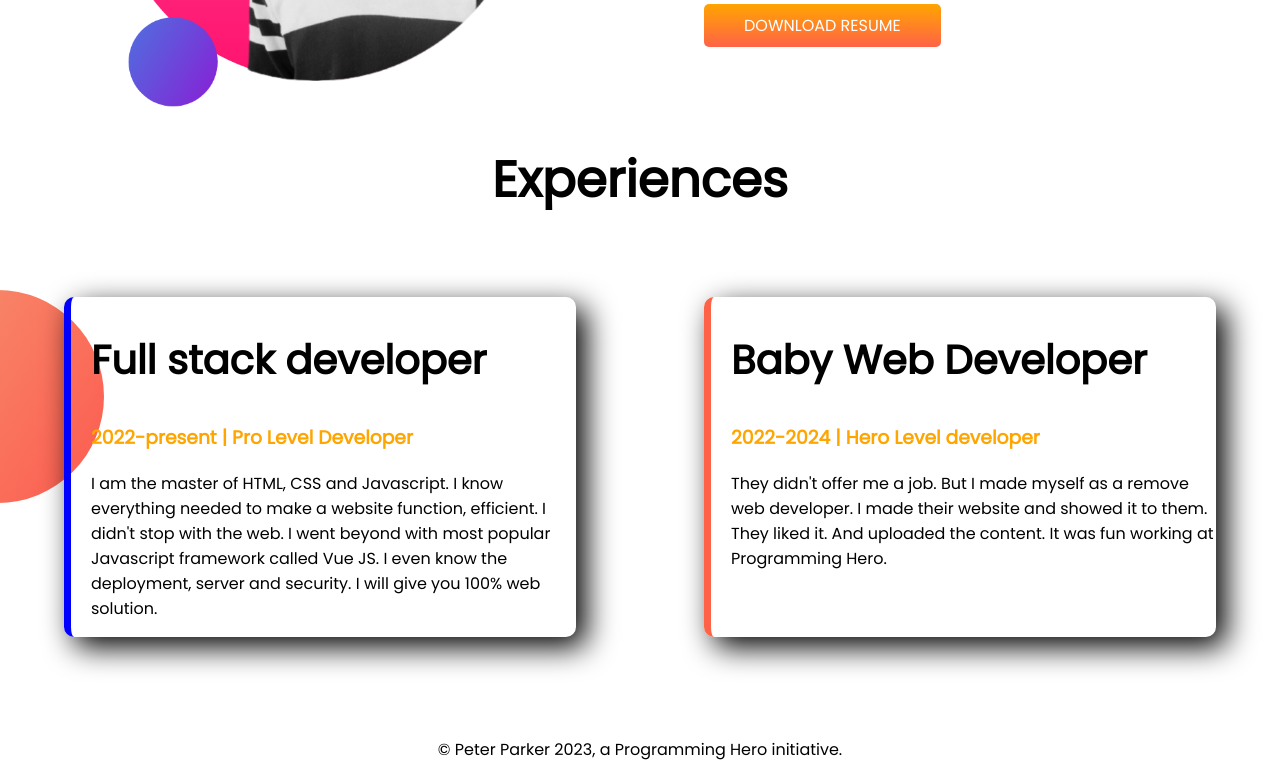
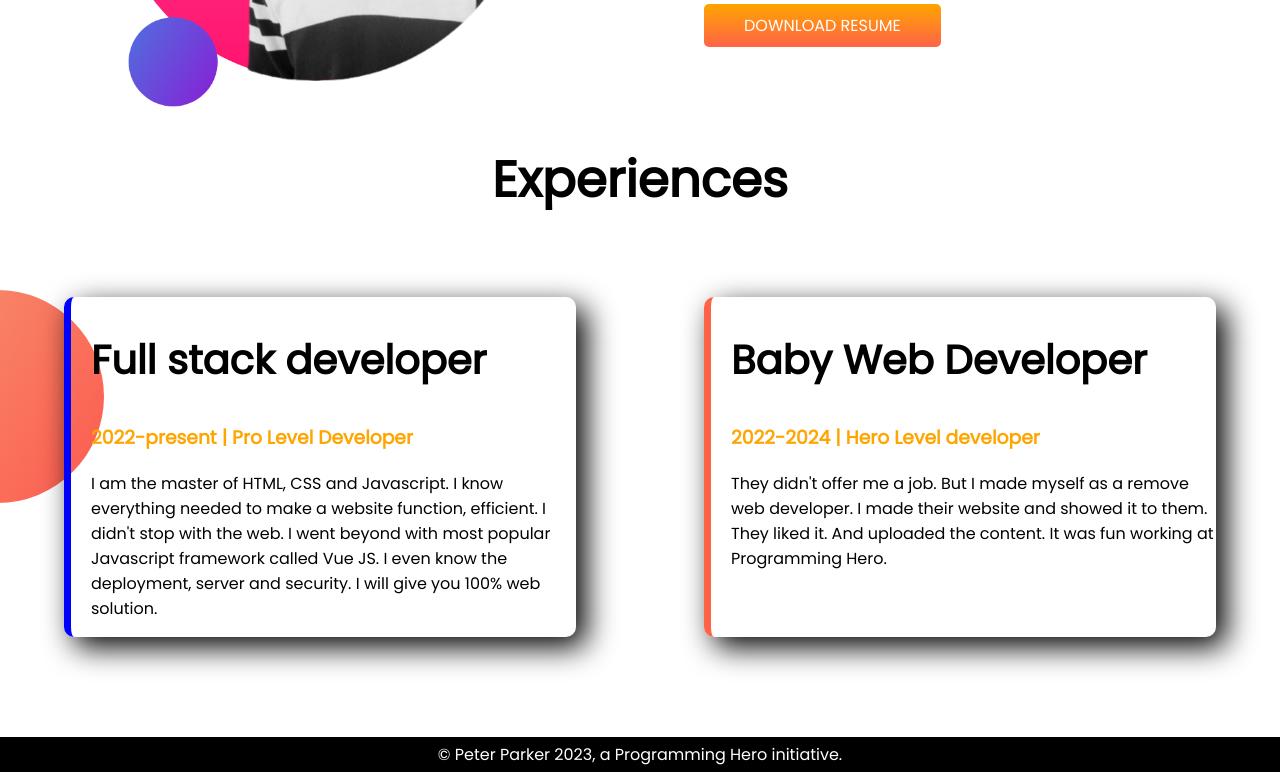
Before and after one commit to sohanursimple/developer-portfolio, a plain HTML site: page index.html in a window 1280 px wide. Shown: the part 1019-1797 px from the top of the page. Drawn offline with Linux system fonts and the light colour scheme.

Commit message:
this update for footer madding -

```diff
--- a/style.css
+++ b/style.css
@@ -91,6 +91,13 @@ h1 {
     border-left: 7px solid tomato;
 }
 
+footer {
+    background-color: #000;
+}
+
 footer p {
     text-align: center;
+    color: #fff;
+    margin: 0;
+    padding: 5px;
 }
```
